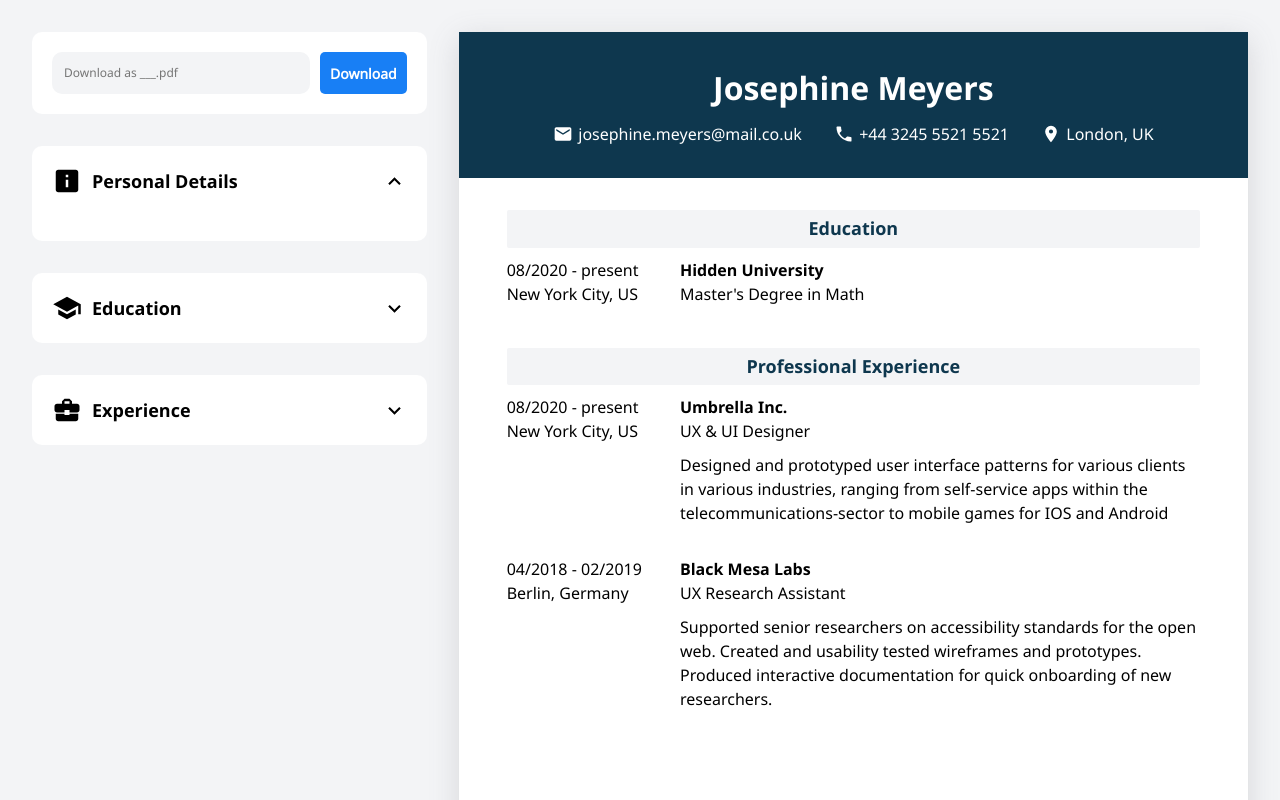
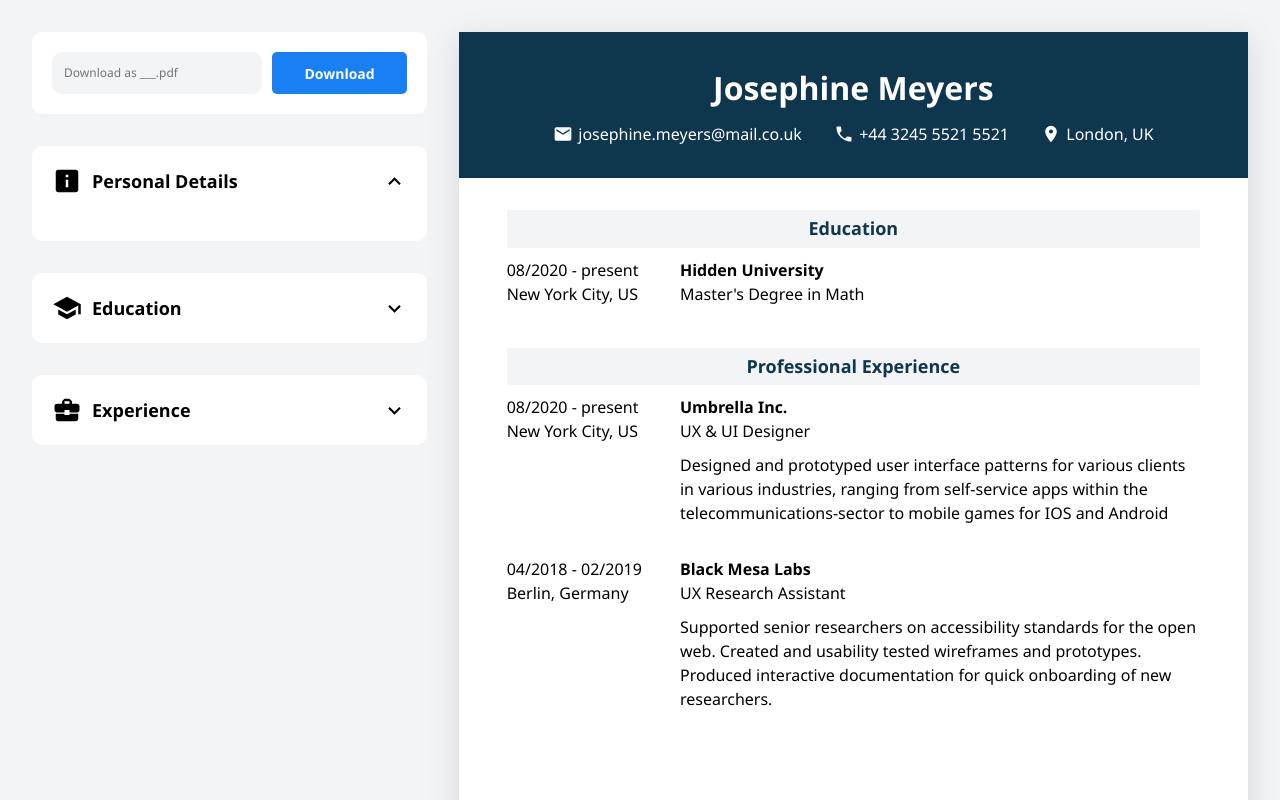
Before and after one commit to ahmadnourallah/CV-Builder, a React (Vite) app: page / in a window 1280 px wide. Shown: the top 800 px of the page. Built offline with nearby package versions, Linux system fonts and the light colour scheme.

Commit message:
Create separate buttons

```diff
--- /dev/null
+++ b/src/components/ActionButton.jsx
@@ -0,0 +1,26 @@
+function ActionButton({
+	className = undefined,
+	children,
+	type = "submit",
+	onClick = undefined,
+}) {
+	return (
+		<button
+			className={className}
+			style={{
+				backgroundColor: "#187ff5",
+				padding: "calc(var(--gap-sm) * 1.5) var(--gap-lg)",
+				color: "#fff",
+				fontFamily: "NotoSans-Bold",
+				fontSize: "14px",
+				borderRadius: "5px",
+			}}
+			type={type}
+			onClick={onClick}
+		>
+			{children}
+		</button>
+	);
+}
+
+export default ActionButton;
--- a/src/components/Button.jsx
+++ /dev/null
@@ -1,24 +0,0 @@
-import Icon from "@mdi/react";
-
-function Button({ text, styles, iconClr, iconPath, onClick }) {
-	return (
-		<button
-			style={{
-				display: "flex",
-				alignItems: "center",
-				gap: "var(--gap-sm)",
-				fontWeight: "bold",
-				padding: "10px",
-				borderRadius: "5px",
-				fontSize: "14px",
-				...styles,
-			}}
-			onClick={onClick}
-		>
-			{iconPath && <Icon path={iconPath} size="20px" color={iconClr} />}
-			<span>{text}</span>
-		</button>
-	);
-}
-
-export default Button;
--- a/src/components/DownloadPDFCard.jsx
+++ b/src/components/DownloadPDFCard.jsx
@@ -1,7 +1,7 @@
 import { wrap } from "comlink";
 import { saveAs } from "file-saver";
 import { useState } from "react";
-import Button from "./Button";
+import ActionButton from "./ActionButton";
 import Spinner from "./Spinner";
 import Worker from "../workers/renderPDF.worker?worker";
 
@@ -49,7 +49,9 @@ function DownloadPDFCard({ customs, CV }) {
 				</div>
 			)}
 
-			<label className="visually-hidden" htmlFor="filename">File name</label>
+			<label className="visually-hidden" htmlFor="filename">
+				File name
+			</label>
 			<input
 				required
 				id="filename"
@@ -61,15 +63,7 @@ function DownloadPDFCard({ customs, CV }) {
 				}}
 			/>
 
-			<Button
-				type="submit"
-				text="Download"
-				styles={{
-					backgroundColor: "#187FF5",
-					border: "none",
-					color: "#FFF",
-				}}
-			/>
+			<ActionButton>Download</ActionButton>
 		</form>
 	);
 }
```
Also changed, not shown: src/components/AddButton.jsx (added, +26 -0 lines), src/components/SecondaryButton.jsx (added, +33 -0 lines).
